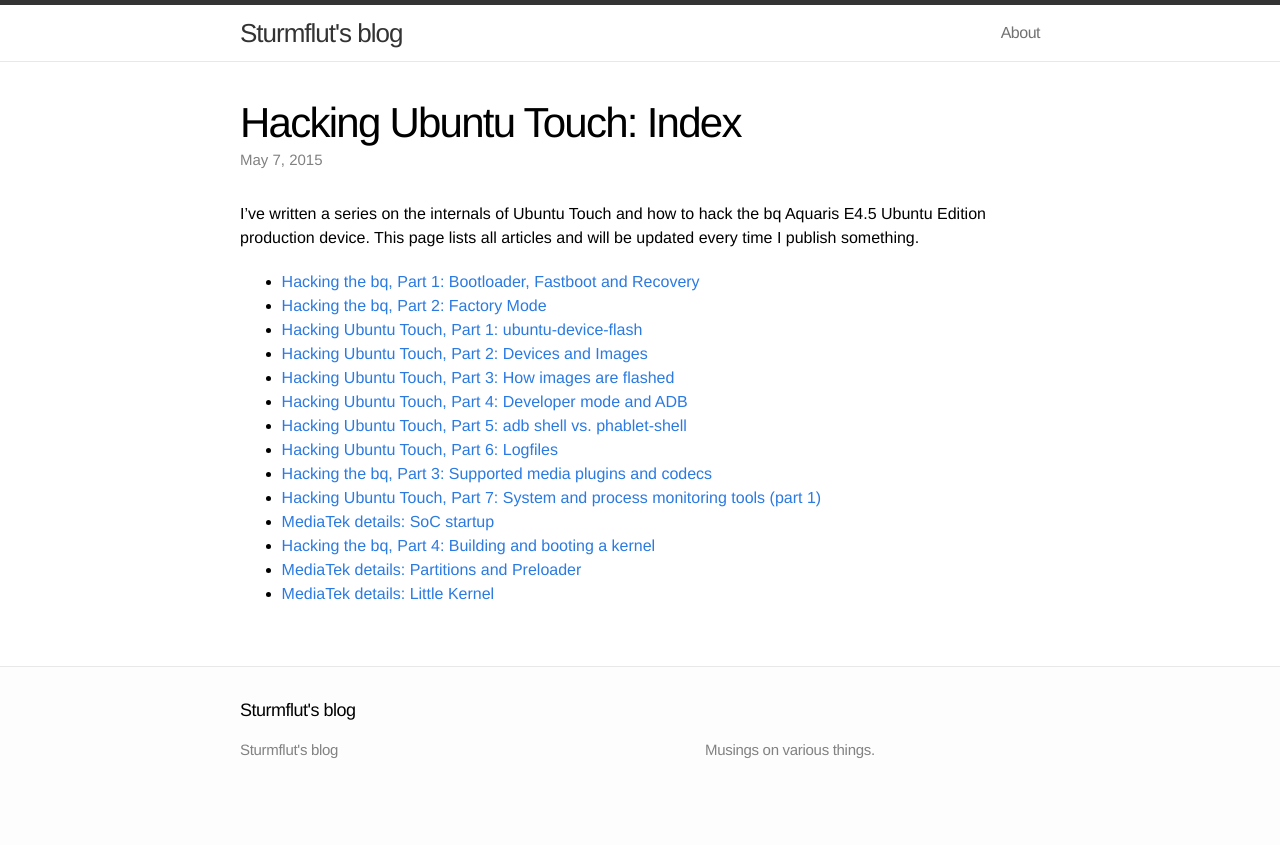
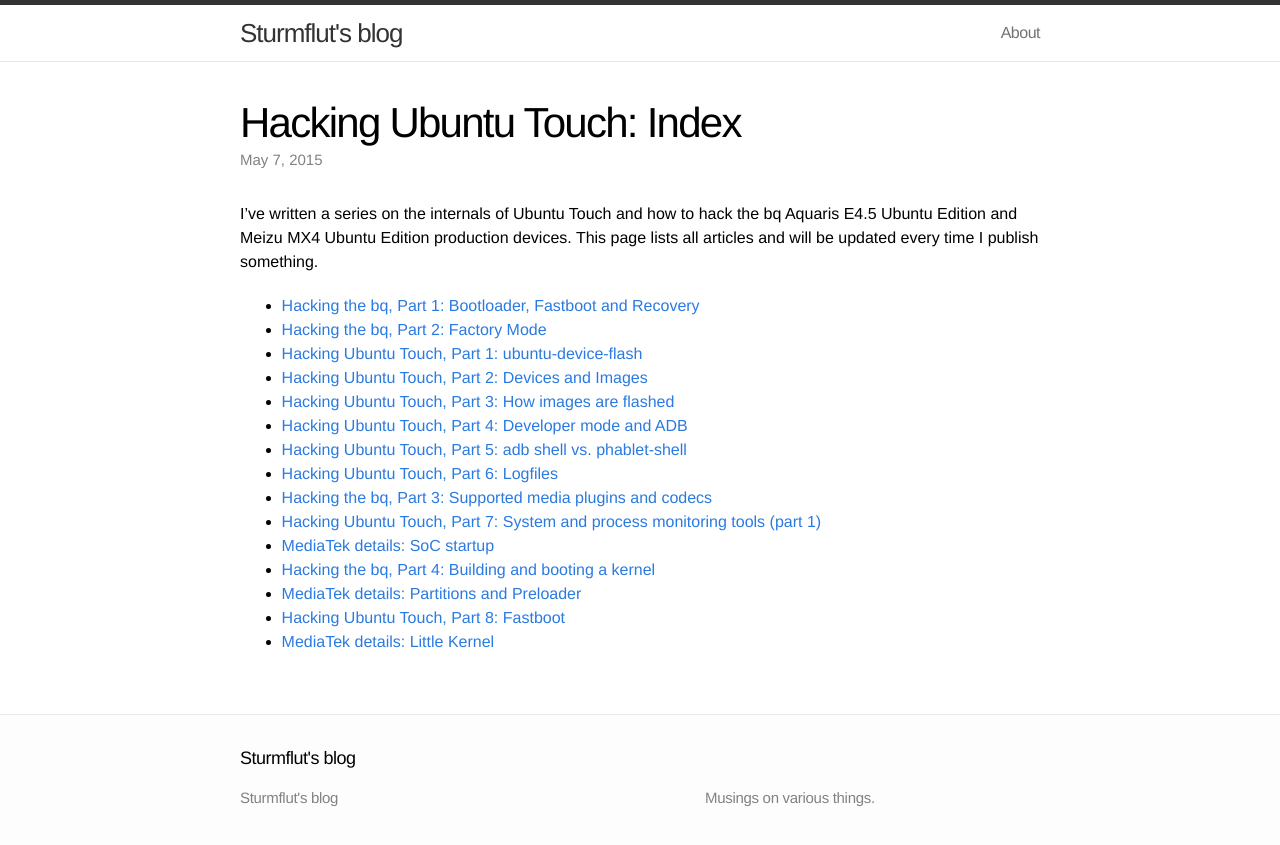
Before and after one commit to Sturmflut/sturmflut.github.io, a Jekyll site: the page built from _posts/2015-05-07-hacking-ubuntu-touch-index.markdown, in a window 1280 px wide. Shown: the top 845 px of the page. Built offline with Jekyll 4.4.1, drawn with Linux system fonts in a browser that asks for light colours.

Commit message:
Update index

```diff
--- a/_posts/2015-05-07-hacking-ubuntu-touch-index.markdown
+++ b/_posts/2015-05-07-hacking-ubuntu-touch-index.markdown
@@ -6,13 +6,11 @@ categories: Ubuntu Touch
 ---
 
 
-I've written a series on the internals of Ubuntu Touch and how to hack the bq Aquaris E4.5 Ubuntu Edition production device. This page lists all articles and will be updated every time I publish something.
+I've written a series on the internals of Ubuntu Touch and how to hack the bq Aquaris E4.5 Ubuntu Edition and Meizu MX4 Ubuntu Edition production devices. This page lists all articles and will be updated every time I publish something.
 
 * [Hacking the bq, Part 1: Bootloader, Fastboot and Recovery]({% post_url 2015-05-04-hacking-the-bq-part-1-bootloader-fastboot-recovery %})
 
 * [Hacking the bq, Part 2: Factory Mode]({% post_url 2015-05-04-hacking-the-bq-part-2-factory-mode %})
-
-
 
 * [Hacking Ubuntu Touch, Part 1: ubuntu-device-flash]({% post_url 2015-05-05-hacking-ubuntu-touch-part-1-ubuntu-device-flash %})
 
@@ -36,4 +34,6 @@ I've written a series on the internals of Ubuntu Touch and how to hack the bq Aq
 
 * [MediaTek details: Partitions and Preloader]({% post_url 2015-07-04-mediatek-details-partitions-and-preloader %})
 
+* [Hacking Ubuntu Touch, Part 8: Fastboot]({% post_url 2015-07-04-hacking-ubuntu-touch-part-8-fastboot %})
+
 * [MediaTek details: Little Kernel]({% post_url 2015-07-05-mediatek-details-little-kernel %})
```
